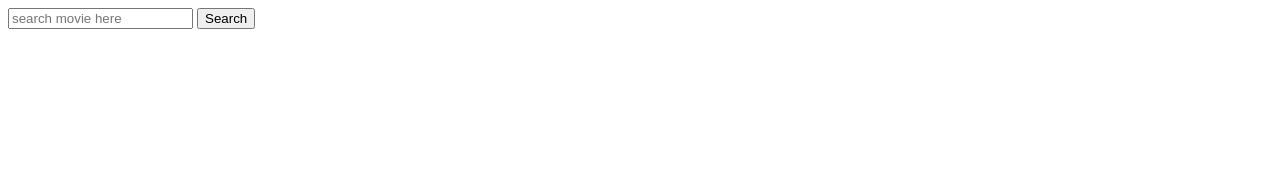
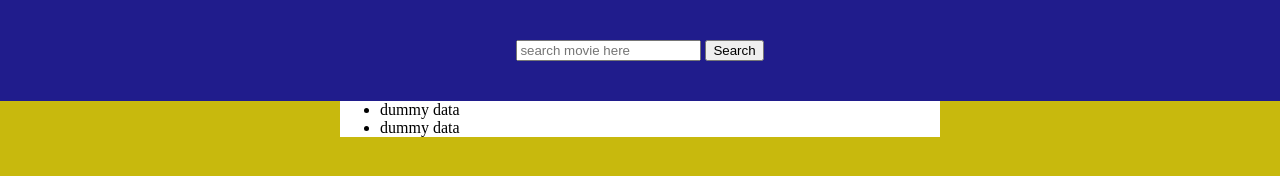
Before and after one commit to jhyun94/imdb-replica, a plain HTML site: page index.html in a window 1280 px wide. Drawn offline with nearby package versions, Linux system fonts and the light colour scheme.

Commit message:
added dummy data and some style

```diff
--- a/application.css
+++ b/application.css
@@ -0,0 +1,22 @@
+html,body {
+  margin: 0;
+  padding: 0;
+  background-color: #C8B90D;
+}
+
+.header {
+  padding: 40px 0;
+  text-align:center;
+  background-color: #201C8C;
+}
+
+.container {
+  padding: 0 auto;
+  margin: 0 auto;
+  max-width: 600px;
+  background-color: #fff;
+}
+
+.list {
+  margin-top: 0;
+}
--- a/index.html
+++ b/index.html
@@ -12,7 +12,9 @@
   </div>
   <div class="main">
     <div class="container">
-      <ul>
+      <ul class="list">
+        <li>dummy data</li>
+        <li>dummy data</li>
       </ul>
     </div>
   </div>
```
